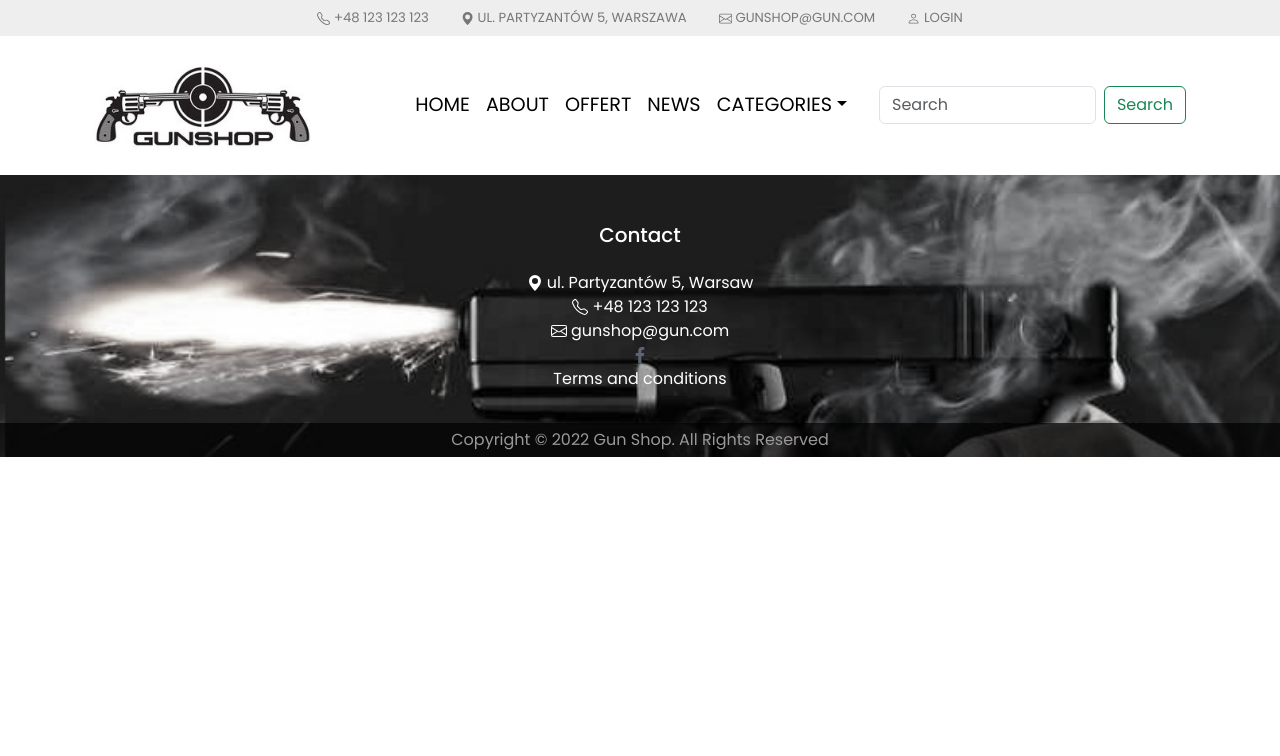
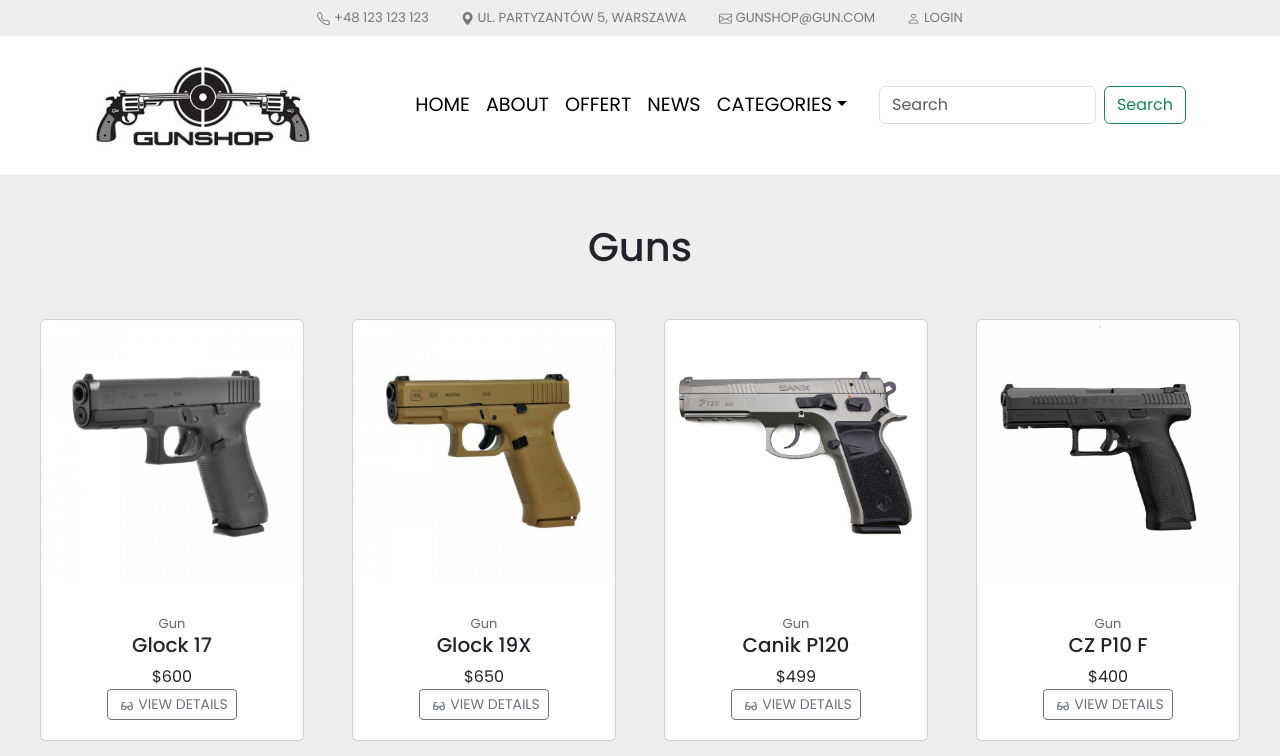
Before and after one commit to DmkMrw/fullstack-app, a React (Create React App) app in the folder client/: page /guns in a window 1280 px wide. Shown: the top 756 px of the page. Built offline with nearby package versions, Linux system fonts and the light colour scheme.

Commit message:
Add Guns page

```diff
--- a/client/src/App.js
+++ b/client/src/App.js
@@ -7,6 +7,7 @@
 import HomeCarousel from './components/features/HomeCarousel/HomeCarousel';
 import Footer from './components/layout/Footer/Footer';
 import Rifles from './components/views/Rifles/Rifles';
+import Guns from './components/views/Guns/Guns';
 
 const App = () => {
   return (
@@ -17,6 +18,7 @@
           <Route path="/" element={<Home />} />
           <Route path="/about" element={<About />} />
           <Route path="/rifles" element={<Rifles />} />
+          <Route path="/guns" element={<Guns />} />
         </Routes>
       <Footer />
     </main>
--- /dev/null
+++ b/client/src/components/views/Guns/Guns.js
@@ -0,0 +1,20 @@
+import styles from './Guns.module.scss';
+import { useSelector } from 'react-redux';
+import { getAllGuns } from '../../../redux/productRedux';
+import ProductCard from '../../features/ProductCard/ProductCard';
+
+const Guns = () => {
+
+  const allGunsData = useSelector(getAllGuns);
+
+  return (
+    <div className={styles.container}>
+      <h1 className={styles.title}>Guns</h1>
+      <div className={styles.products_container}>
+        {allGunsData.map(product => <ProductCard key={product.id} name={product.name} type={product.type} price={product.price} image={product.image} id={product.id} />)}
+      </div>
+    </div>
+  );
+}
+
+export default Guns;
--- /dev/null
+++ b/client/src/components/views/Guns/Guns.module.scss
@@ -0,0 +1,18 @@
+.container {
+  background-color: #eee;
+  height: auto;
+  padding: 48px 24px 48px 24px;
+  .title {
+    text-align: center;
+    margin-bottom: 48px;
+  }
+  .products_container{
+    margin: 0 auto 24px ;
+    max-width: 1200px;
+    display: flex;
+    flex-wrap: wrap;
+    gap: 1rem;
+    justify-content: space-between;
+    text-align: center;
+  }
+}
--- a/client/src/redux/productRedux.js
+++ b/client/src/redux/productRedux.js
@@ -3,6 +3,7 @@
 export const getBrandNewProducts = (state) => state.products.filter(product => product.brandNew === true);
 export const getCount = ({ cart }) => cart.products.length;
 export const getAllRifles = (state) => state.products.filter(product => product.type === 'Rifle');
+export const getAllGuns = (state) => state.products.filter(product => product.type === 'Gun');
 
 /* action name creator */
 const reducerName = 'product';
```
